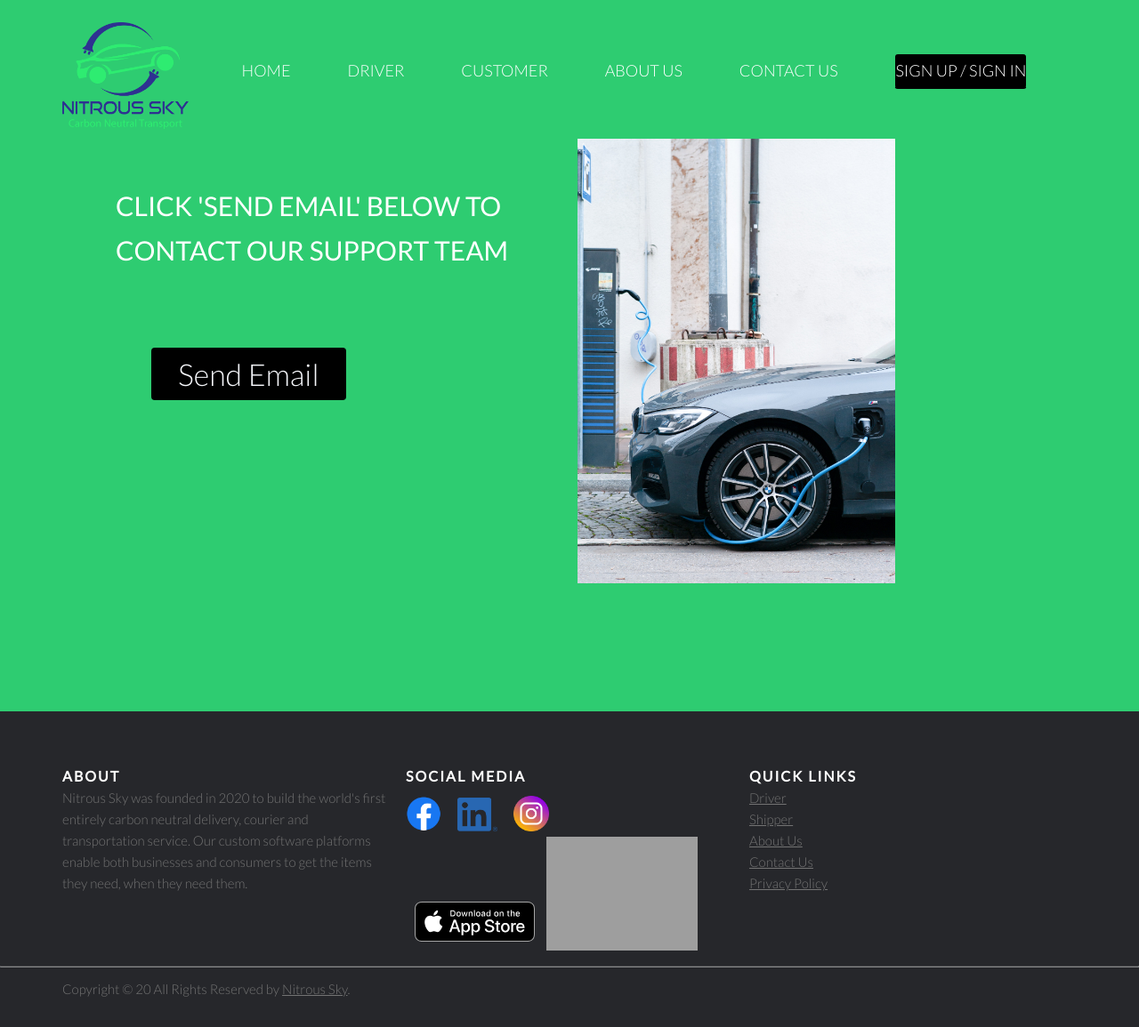
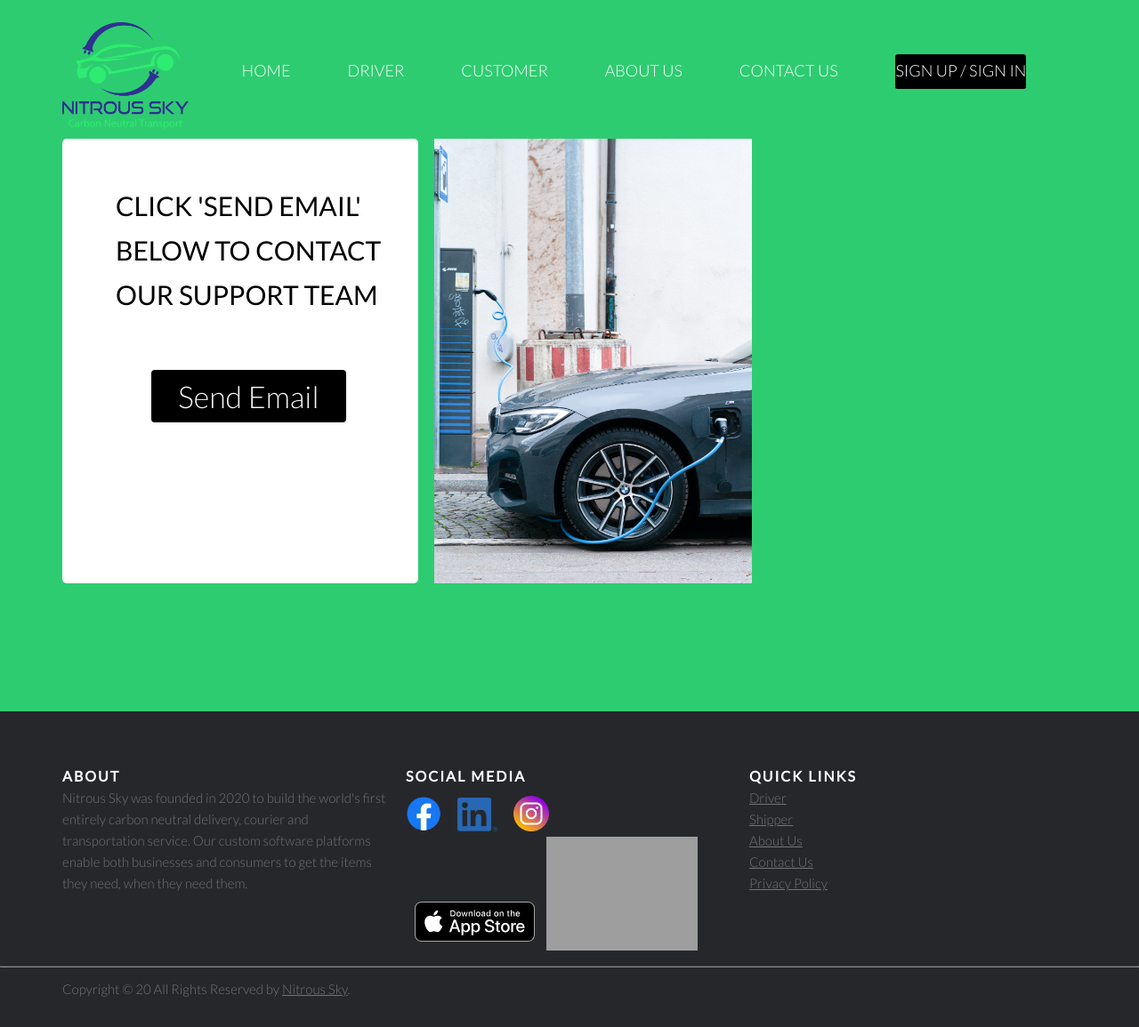
Before and after one commit to owenmowery/nitroussky-website, a PHP site: page /contact-us.html in a window 1280 px wide. Shown: the whole page at 89% size. Run offline with PHP 8.4, Linux system fonts and the light colour scheme; grey boxes are pictures that could not be loaded.

Commit message:
slight changes to contact-us.css styling

```diff
--- a/root/contact-us.html
+++ b/root/contact-us.html
@@ -42,7 +42,7 @@
                 </div>
             </nav>
             <div class="row">
-                <div class="col span-1-of-2 contact-us-title">
+                <div class="col span-1-of-2 contact-us-box">
                     <h3>Click 'Send Email' below to contact our support team</h3>
                     <a class="email-link email-btn" href="mailto: help@nitroussky.com">Send Email</a>
                 </div>
--- a/root/resources/css/contact-us.css
+++ b/root/resources/css/contact-us.css
@@ -153,7 +153,15 @@
   transition: background-color 0.2s, border 0.2s, color 0.2s;
 }
 
-.contact-us-title h3 {
+.contact-us-box {
+  height: 500px;
+  width: 400px;
+  background-color: #ffffff;
+  border-radius: 5px;
+}
+
+.contact-us-box h3 {
+  color: #000000;
   font-size: 150%;
   font-weight: 400;
   margin-left: 60px;
@@ -162,7 +170,7 @@
   line-height: 50px;
 }
 
-.contact-us-title a {
+.contact-us-box a {
   text-decoration: none;
   font-size: 170%;
   color: #f5f6fa;
```
